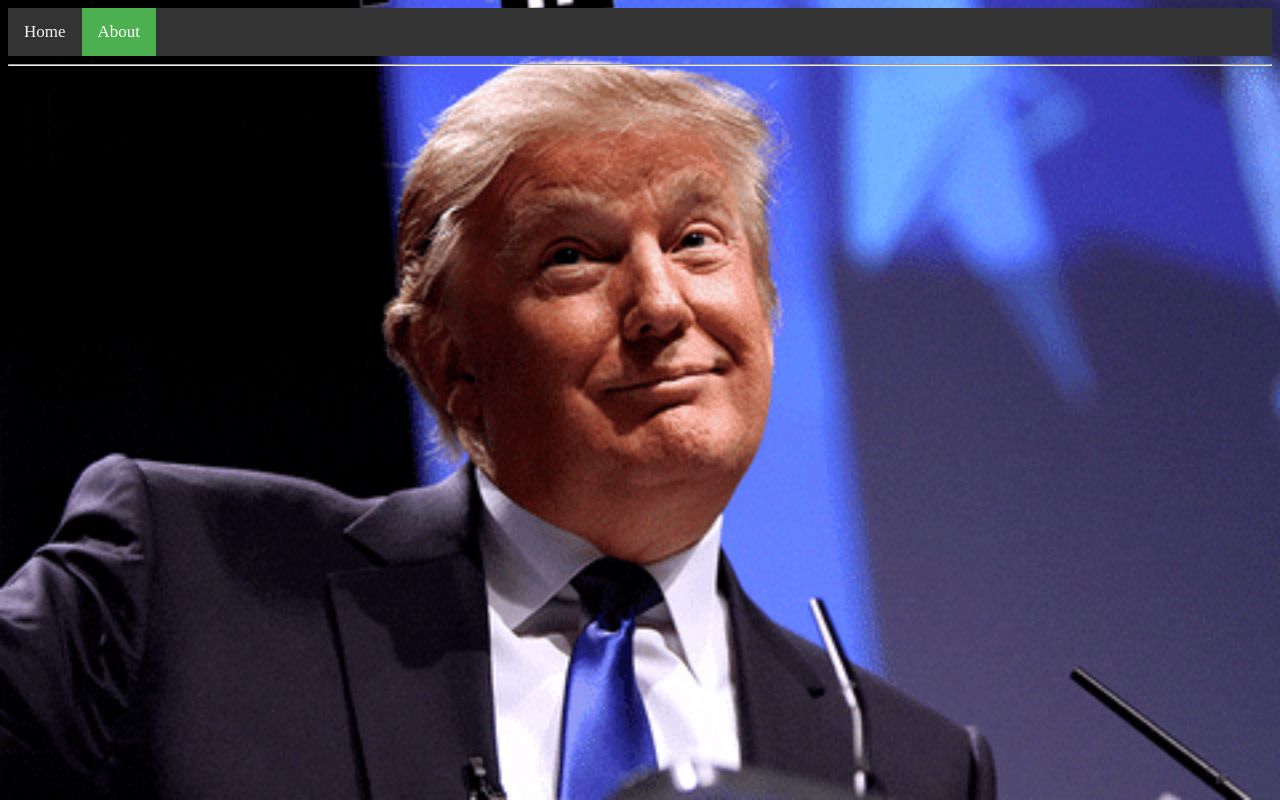
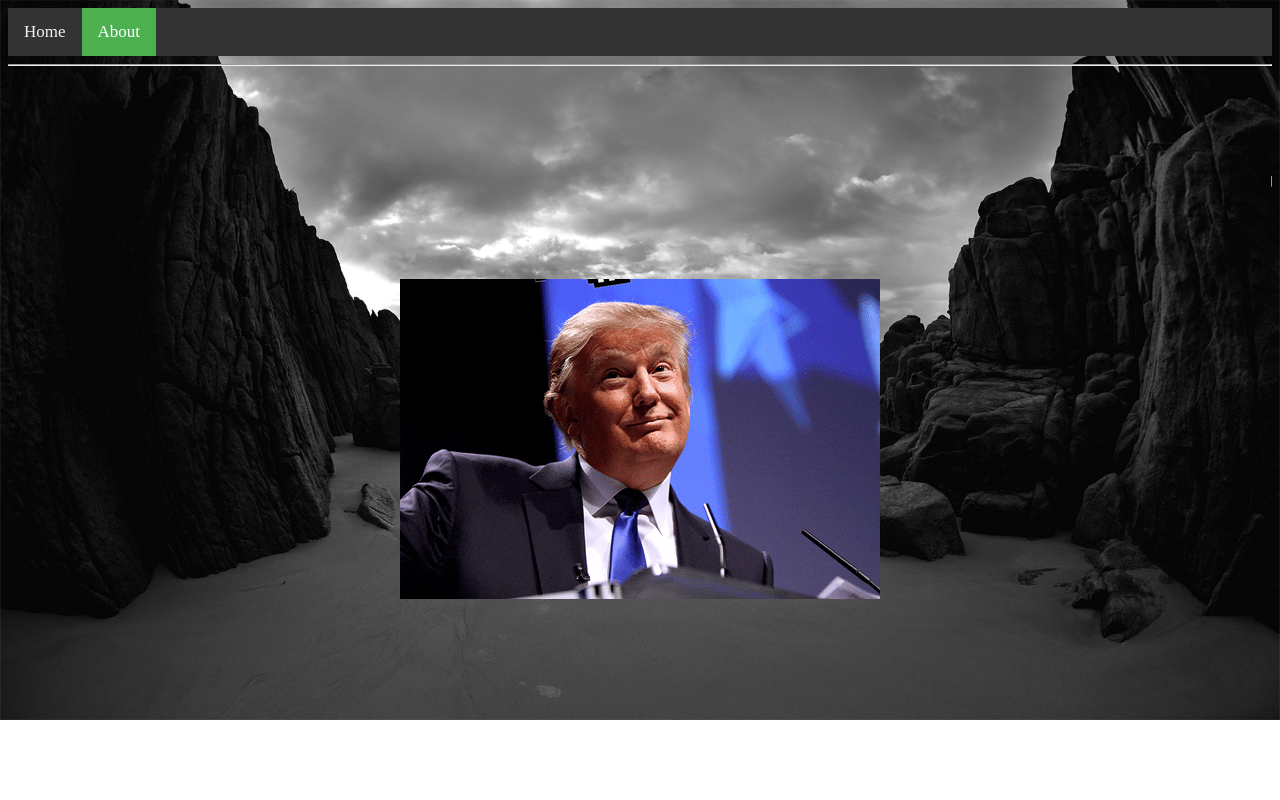
Before and after one commit to LP-Codes/Random_Quote-App, a website: page about.html in a window 1280 px wide. Drawn offline with Linux system fonts and the light colour scheme; no server answers.

Commit message:
modified about

```diff
--- a/about.html
+++ b/about.html
@@ -21,7 +21,7 @@
       }
 
       body {
-        background-image: url("./giphy2.gif");
+        background-image: url("./images/HD-Backgrounds-Black-1920x1080.jpg");
         width: auto;
         max-width: 100%;
         height: auto;
@@ -61,6 +61,13 @@
         align-content: center;
         text-align: center;
       }
+
+      .center {
+  display: block;
+  margin-left: auto;
+  margin-right: auto;
+  height:50%
+}
     </style>
   </head>
 
@@ -71,12 +78,22 @@
       <a class="active" href="#about" id="about" onclick="about()">About</a>
     </div>
     <hr />
-
     <h2>
       <marquee scrollamount="20"
         >Just a Small App For Viewing Random Trump Quotes ...</marquee
       >
     </h2>
+    <img class="center"
+      src="giphy2.gif"
+      alt="trump nigga"
+      srcset="giphy2.gif"
+      margin-left: auto;
+
+      height="150px"
+    />
+
+
+
   </body>
   <script src="index.js"></script>
 </html>
```
